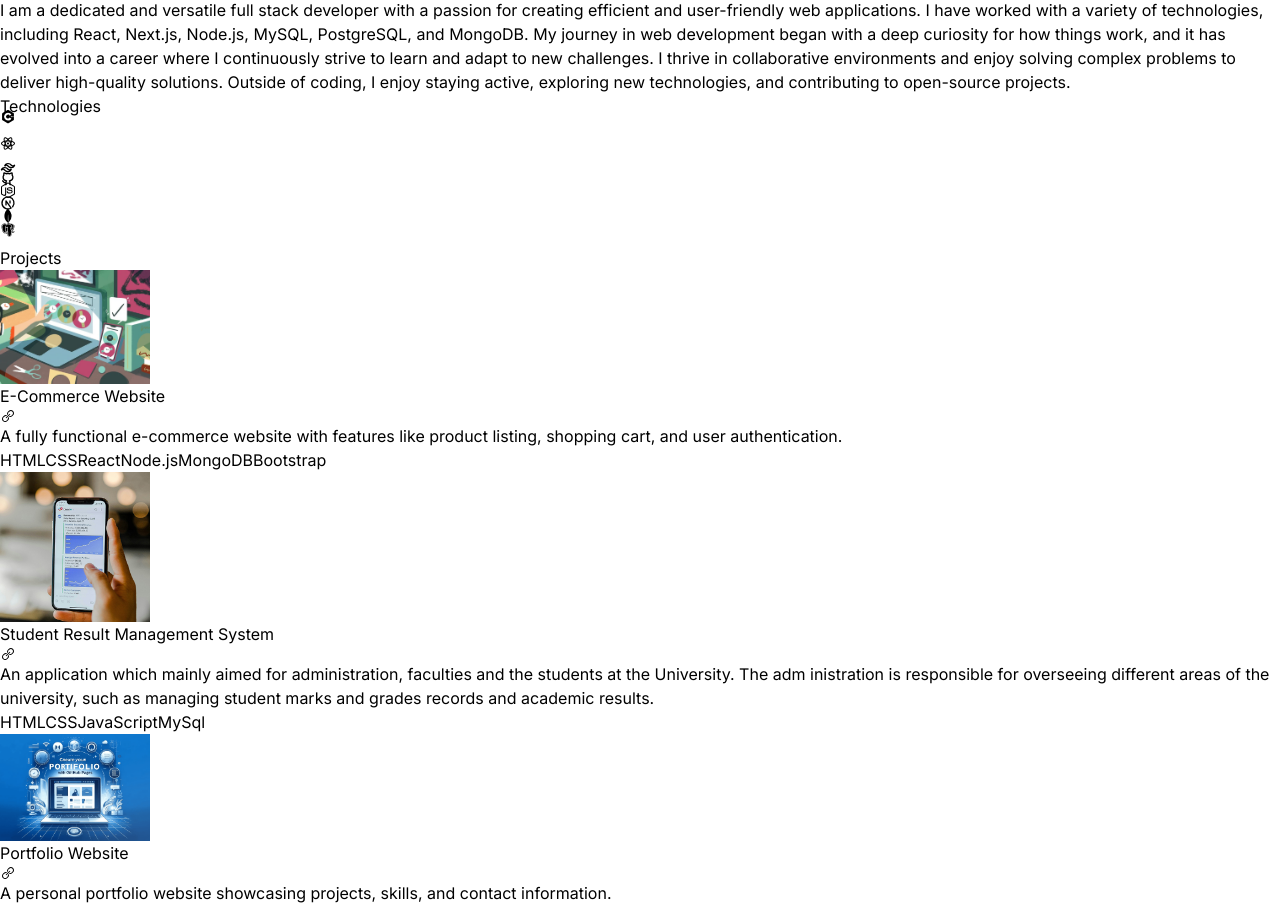
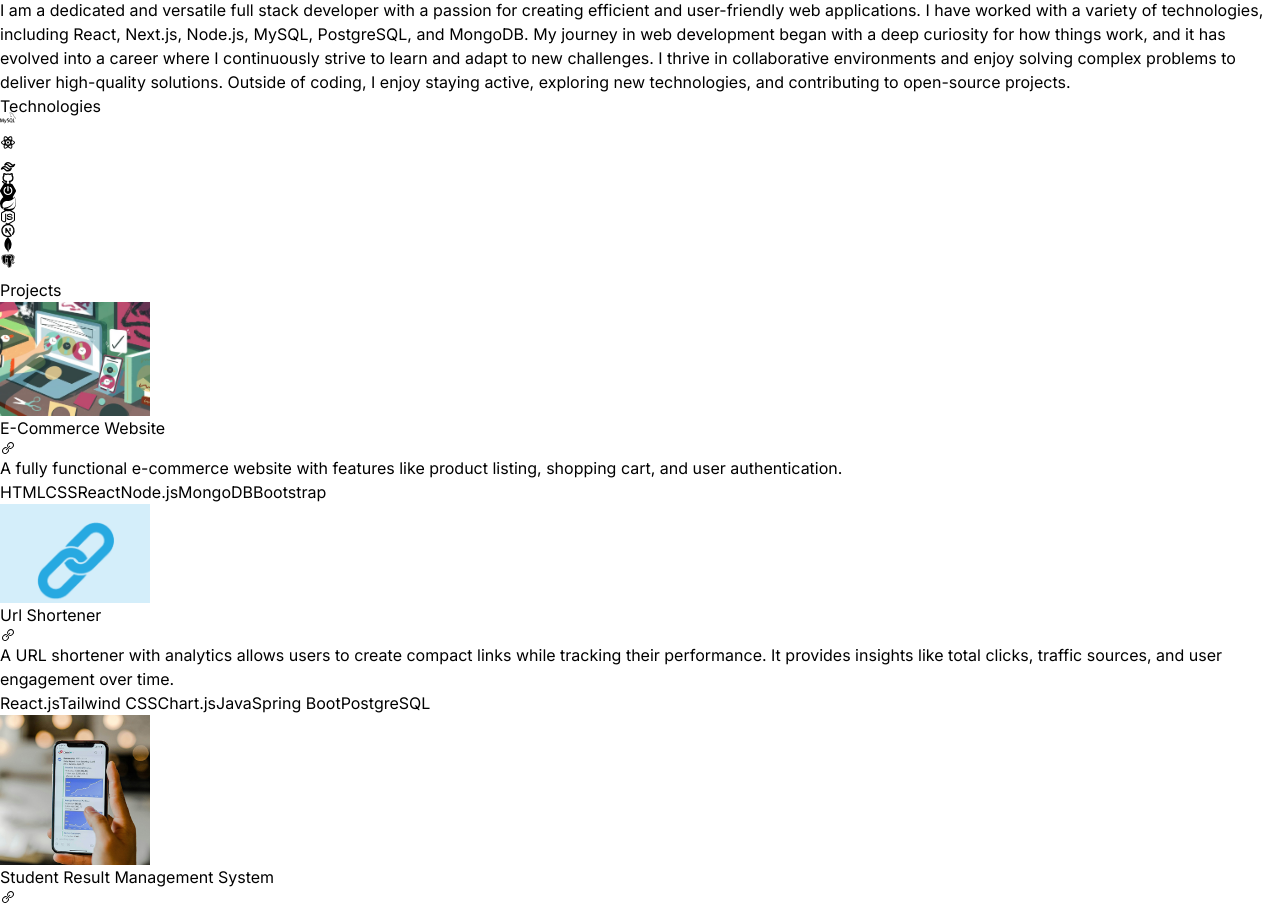
Before and after one commit to Nithinlinga/React-portfolio-Nithin, a React (Vite) app: page / in a window 1280 px wide. Shown: the part 1978-2886 px from the top of the page. Built offline with nearby package versions, Linux system fonts and the light colour scheme; the HTML template or start-up script is replaced by a standard one.

Commit message:
url shortener project added

```diff
--- a/src/components/Technologies.jsx
+++ b/src/components/Technologies.jsx
@@ -1,8 +1,7 @@
-import React from 'react'
-import { BiLogoCPlusPlus, BiLogoPostgresql } from 'react-icons/bi'
+import { BiLogoPostgresql } from 'react-icons/bi'
 import { FaNodeJs } from 'react-icons/fa'
 import {RiGithubLine, RiReactjsLine, RiTailwindCssLine } from 'react-icons/ri'
-import {  SiMongodb } from 'react-icons/si'
+import {  SiMongodb, SiMysql, SiSpring, SiSpringboot } from 'react-icons/si'
 import { TbBrandNextjs } from 'react-icons/tb'
 import {motion} from "framer-motion"
 
@@ -36,7 +35,7 @@ const Technologies = () => {
             variants={iconVariants(2)}
             initial="intial"
             animate="animate" className='rounded-2xl border-4 border-neutral-800 p-4'>
-                <BiLogoCPlusPlus className='text-7xl text-blue-600'/>
+                <SiMysql className='text-7xl text-blue-600'/>
             </motion.div>
             <motion.div
             variants={iconVariants(2.5)}
@@ -61,22 +60,34 @@ const Technologies = () => {
             variants={iconVariants(4)}
             initial="intial"
             animate="animate" className='rounded-2xl border-4 border-neutral-800 p-4'>
-                <FaNodeJs className='text-7xl text-green-400'/>
+                <SiSpringboot className='text-7xl text-green-600'/>
             </motion.div>
             <motion.div
             variants={iconVariants(4.5)}
             initial="intial"
             animate="animate" className='rounded-2xl border-4 border-neutral-800 p-4'>
-                <TbBrandNextjs className='text-7xl'/>
+                <SiSpring className='text-7xl text-green-600'/>
             </motion.div>
             <motion.div
             variants={iconVariants(5)}
             initial="intial"
             animate="animate" className='rounded-2xl border-4 border-neutral-800 p-4'>
+                <FaNodeJs className='text-7xl text-green-400'/>
+            </motion.div>
+            <motion.div
+            variants={iconVariants(5.5)}
+            initial="intial"
+            animate="animate" className='rounded-2xl border-4 border-neutral-800 p-4'>
+                <TbBrandNextjs className='text-7xl'/>
+            </motion.div>
+            <motion.div
+            variants={iconVariants(6)}
+            initial="intial"
+            animate="animate" className='rounded-2xl border-4 border-neutral-800 p-4'>
                 <SiMongodb className='text-7xl text-green-400'/>
             </motion.div>
             <motion.div
-            variants={iconVariants(5.5)}
+            variants={iconVariants(6.5)}
             initial="intial"
             animate="animate" className='rounded-2xl border-4 border-neutral-800 p-4'>
                 <BiLogoPostgresql className='text-7xl text-blue-600'/>
--- a/src/constants/index.js
+++ b/src/constants/index.js
@@ -2,6 +2,7 @@ import project1 from "../assets/projects/project-1.jpg";
 import project2 from "../assets/projects/project-2.jpg";
 import project3 from "../assets/projects/project-3.jpg";
 import project4 from "../assets/projects/project-4.jpg";
+import project5 from "../assets/projects/project5.png";
 
 export const HERO_CONTENT = `I am a passionate full stack developer with a knack for crafting robust and scalable web applications.I have honed my skills in front-end technologies like React and Next.js, as well as back-end technologies like Node.js, MySQL, PostgreSQL, and MongoDB. My goal is to leverage my expertise to create innovative solutions that drive business growth and deliver exceptional user experiences.`;
 
@@ -17,9 +18,17 @@ export const PROJECTS = [
     technologies: ["HTML", "CSS", "React", "Node.js", "MongoDB","Bootstrap"],
   },
   {
+    title: "Url Shortener",
+    image: project5,
+    link:"https://tranquil-zabaione-5bcb3e.netlify.app/",
+    description:
+      "A URL shortener with analytics allows users to create compact links while tracking their performance. It provides insights like total clicks, traffic sources, and user engagement over time.",
+    technologies: ["React.js", "Tailwind CSS", "Chart.js","Java","Spring Boot","PostgreSQL"]
+  },
+  {
     title: "Student Result Management System",
     image: project2,
-    link:"http://studentresults.iceiy.com/",
+    link:"https://github.com/Nithinlinga/Student-Result-Management-System",
     description:
       "An application which mainly aimed for administration, faculties and the students at the University. The adm inistration is responsible for overseeing different areas of the university, such as managing student marks and grades records and academic results.",
     technologies: ["HTML", "CSS", "JavaScript", "MySql"],
@@ -40,6 +49,7 @@ export const PROJECTS = [
       "A platform for showcasing the products. It is a responsive website which is developed using react and redux",
     technologies: ["HTML", "CSS", "React", "Express", "Redux"],
   },
+
 ];
 
 export const CONTACT = {
```
Also changed, not shown: src/assets/projects/project5.png (added).
